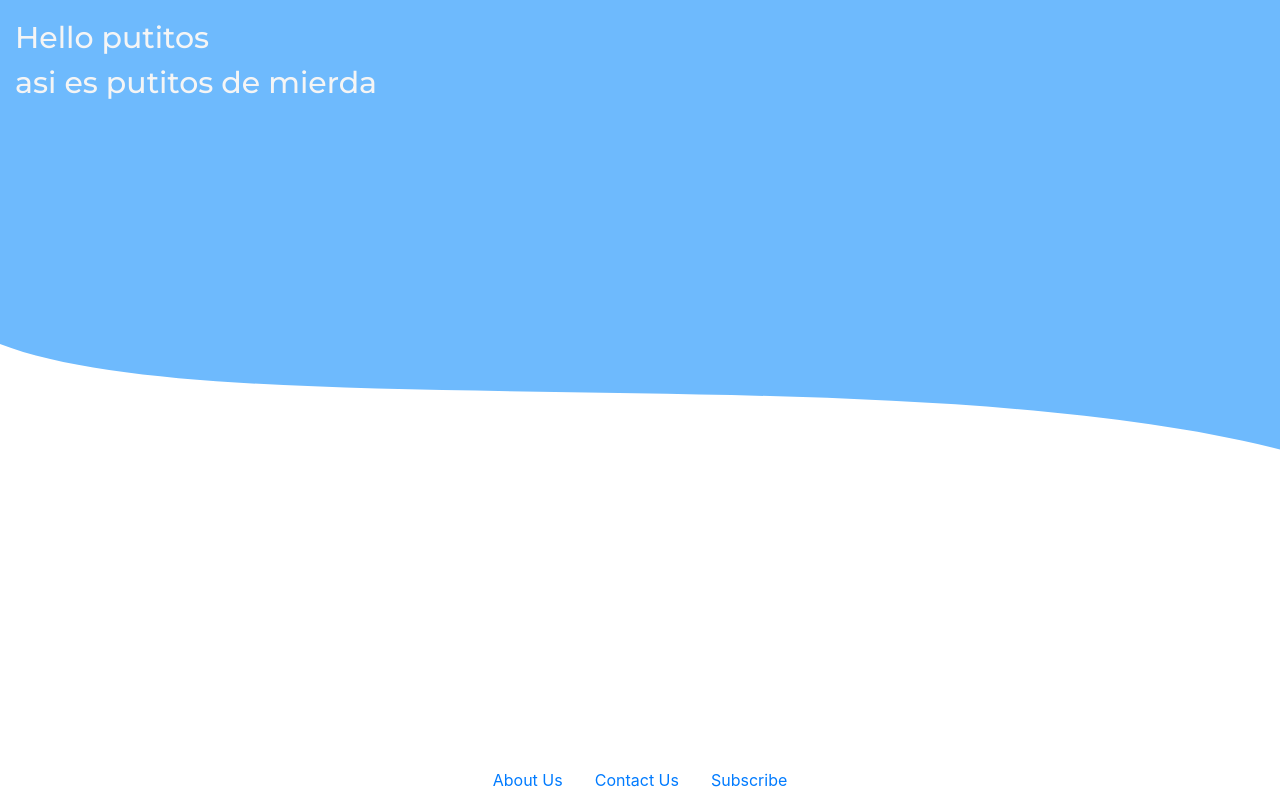
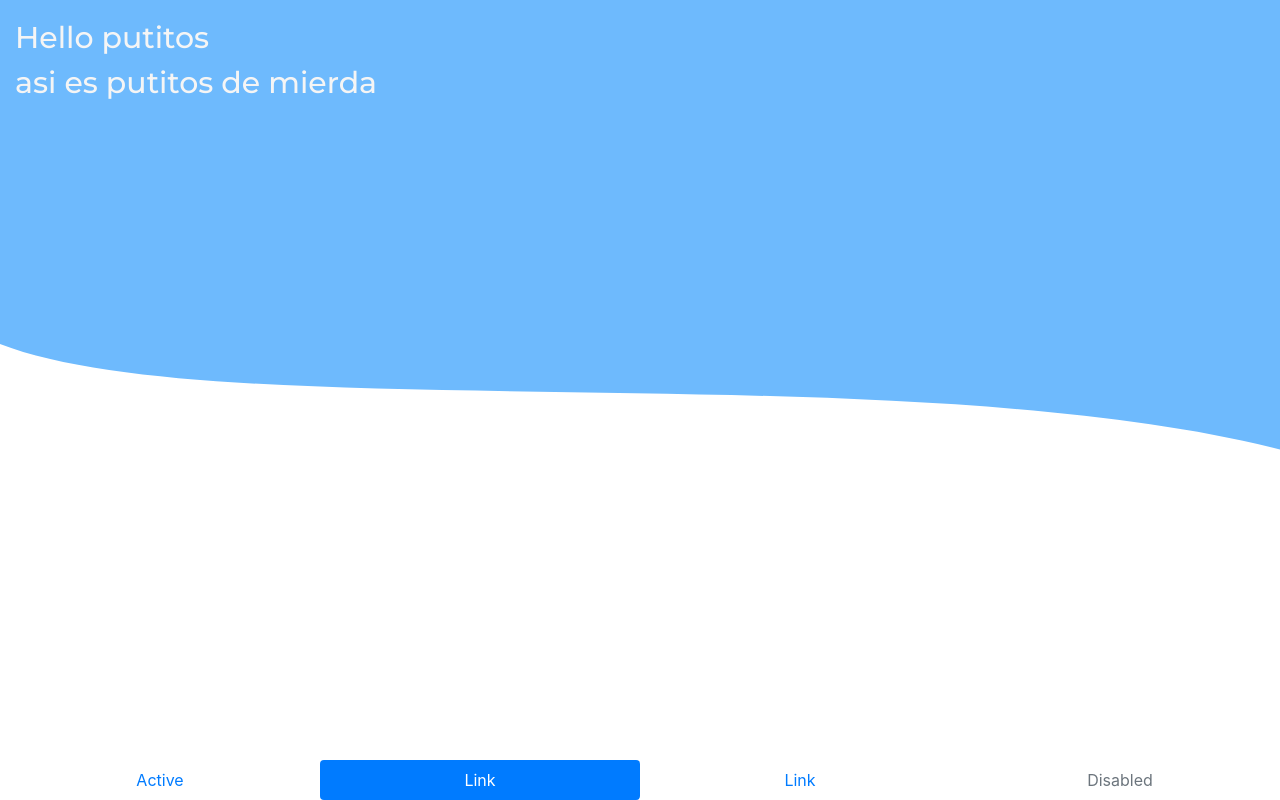
Before and after one commit to DatBoiLuiskrrt/port, a plain HTML site: page index.html in a window 1280 px wide. Drawn offline with nearby package versions, Linux system fonts and the light colour scheme.

Commit message:
Styled my footer using bootstrap

```diff
--- a/index.html
+++ b/index.html
@@ -21,22 +21,31 @@
         </ul>
 
     </div>
-    <div class="container">
-        <!-- Row containing nav component -->
-        <div class="row">
+        <!-- <div class="row">
           <div class="col">
-            <!-- Manipulate the elements below: -->
-            <nav class="nav justify-content-center
-            fixed-bottom">
-
-                      <a href="#" class="nav-link">About Us</a>
+            <nav class="nav justify-content-center">
+                      <a href="#" class="nav-link active">About Us</a>
               <a href="#" class="nav-link">Contact Us</a>
               <a href="#" class="nav-link">Subscribe</a>
             </nav>
           </div>
-        </div>
-        <!-- End of row containing nav component -->
+        </div> -->
+
       </div>
+      <ul class="nav nav-pills nav-justified fixed-bottom">
+        <li class="nav-item">
+          <a class="nav-link" href="#">Active</a>
+        </li>
+        <li class="nav-item">
+          <a class="nav-link active" href="#">Link</a>
+        </li>
+        <li class="nav-item">
+          <a class="nav-link" href="#">Link</a>
+        </li>
+        <li class="nav-item">
+          <a class="nav-link disabled" href="#" tabindex="-1" aria-disabled="true">Disabled</a>
+        </li>
+      </ul>
 
 </body>
 
```
